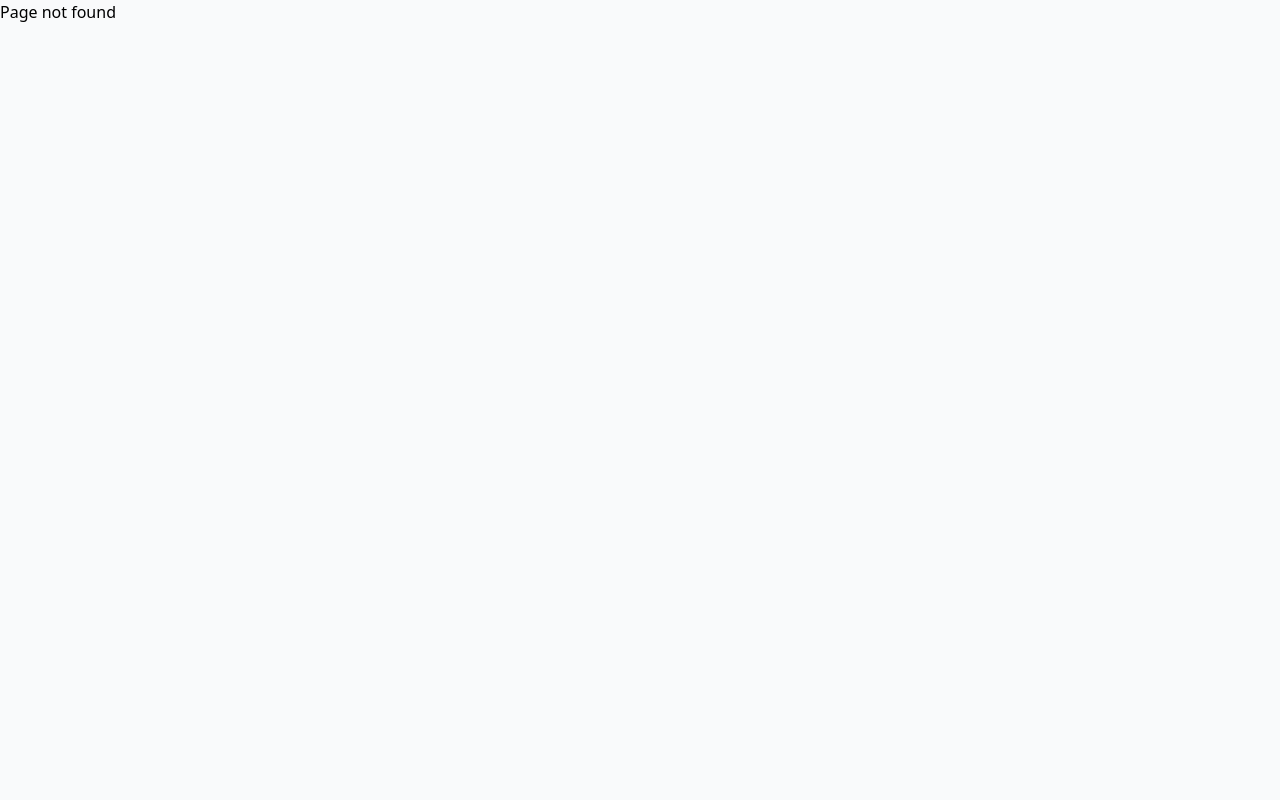
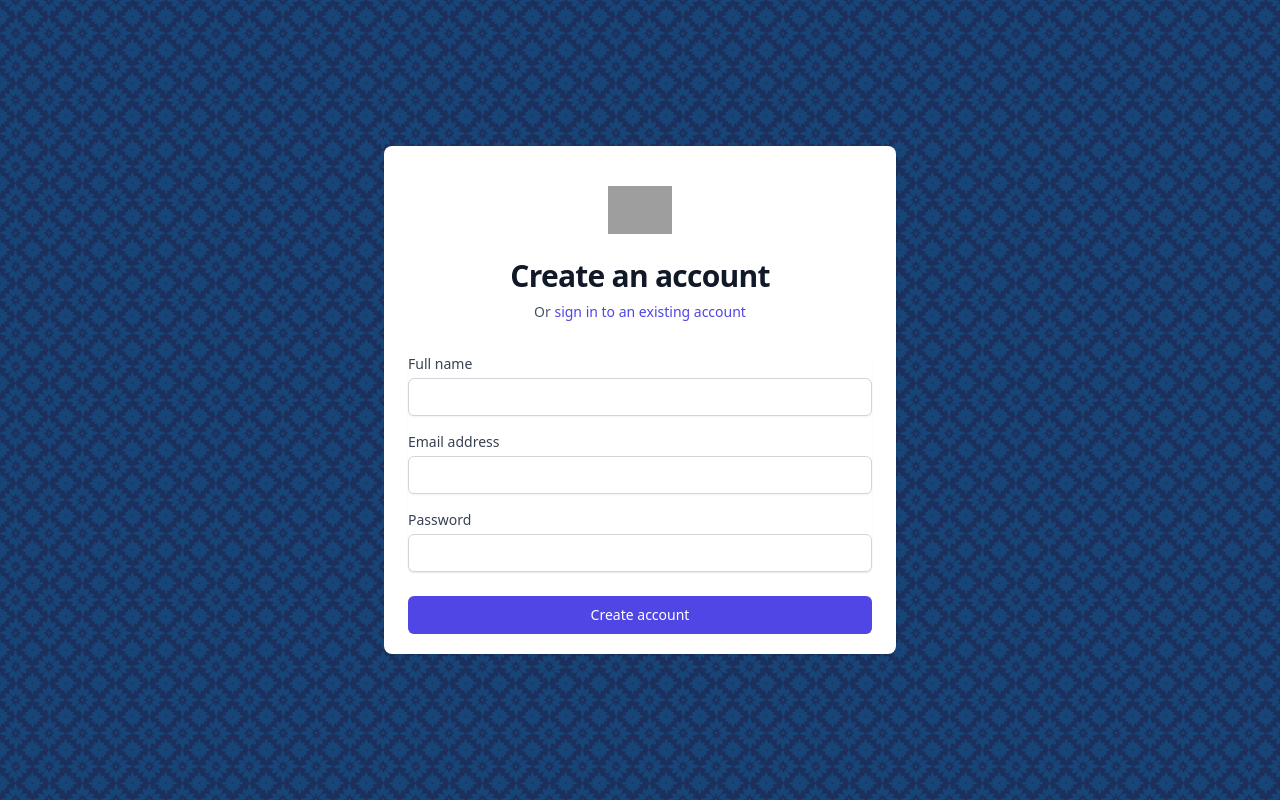
Before and after one commit to tombjerkan/authentication-demo, a React (Create React App) app: page /register in a window 1280 px wide. Before the commit this address had no page. Built offline with nearby package versions, Linux system fonts and the light colour scheme; grey boxes are pictures that could not be loaded.

Commit message:
Implement create account page

```diff
--- a/src/App.tsx
+++ b/src/App.tsx
@@ -1,5 +1,6 @@
 import { BrowserRouter, Navigate, Route, Routes } from "react-router-dom";
 import { AuthProvider } from "./AuthProvider";
+import CreateAccountPage from "./CreateAccountPage";
 import SignInPage from "./SignInPage";
 import UserPage from "./UserPage";
 
@@ -9,6 +10,7 @@ function App() {
       <AuthProvider>
         <Routes>
           <Route path="/login" element={<SignInPage />} />
+          <Route path="/register" element={<CreateAccountPage />} />
           <Route path="/" element={<Navigate to="/user" replace />} />
           <Route path="/user" element={<UserPage />} />
           <Route path="*" element={<h1>Page not found</h1>} />
--- /dev/null
+++ b/src/CreateAccountPage.tsx
@@ -0,0 +1,169 @@
+import clsx from "clsx";
+import { HTMLAttributes, HTMLProps, PropsWithoutRef, useState } from "react";
+import styles from "./App.module.css";
+import { registerMock } from "./backendmock";
+
+type State = "initial" | "in-progress" | "success" | "error";
+
+export default function CreateAccountPage() {
+  const [state, setState] = useState("initial");
+
+  const [fullName, setFullName] = useState("");
+  const [email, setEmail] = useState("");
+  const [password, setPassword] = useState("");
+
+  async function submit() {
+    setState("in-progress");
+    const isSuccess = await registerMock(fullName, email, password);
+    setState(isSuccess ? "success" : "error");
+  }
+
+  return (
+    <div
+      className={`flex min-h-full items-center justify-center py-12 px-4 sm:px-6 lg:px-8 ${styles.backgroundPattern}`}
+    >
+      <div className="w-full max-w-lg space-y-8 overflow-hidden bg-white px-4 py-5 pt-10 shadow sm:rounded-lg sm:px-6">
+        <div>
+          <img
+            className="mx-auto h-12 w-auto"
+            src="https://tailwindui.com/img/logos/mark.svg?color=indigo&shade=600"
+            alt="Your Company"
+          />
+          <h2 className="mt-6 text-center text-3xl font-bold tracking-tight text-gray-900">
+            Create an account
+          </h2>
+          <p className="mt-2 text-center text-sm text-gray-600">
+            Or{" "}
+            <a
+              href="/login"
+              className="font-medium text-indigo-600 hover:text-indigo-500"
+            >
+              sign in to an existing account
+            </a>
+          </p>
+        </div>
+
+        {state === "success" && <p>Success</p>}
+
+        {state !== "success" && (
+          <form
+            className="mt-8 space-y-6"
+            onSubmit={(event) => {
+              event.preventDefault();
+              submit();
+            }}
+          >
+            <div className="rounded-md shadow-sm">
+              <Label htmlFor="full-name">Full name</Label>
+              <Input
+                id="full-name"
+                name="fullName"
+                value={fullName}
+                onChange={(event) => setFullName(event.target.value)}
+                type="text"
+                disabled={state === "in-progress"}
+                required
+                className="mt-1"
+              />
+
+              <Label htmlFor="email-address" className="mt-4">
+                Email address
+              </Label>
+              <Input
+                id="email-address"
+                name="email"
+                value={email}
+                onChange={(event) => setEmail(event.target.value)}
+                type="email"
+                disabled={state === "in-progress"}
+                required
+                className="mt-1"
+              />
+
+              <Label htmlFor="password" className="mt-4">
+                Password
+              </Label>
+              <Input
+                id="password"
+                name="password"
+                value={password}
+                onChange={(event) => setPassword(event.target.value)}
+                type="password"
+                disabled={state === "in-progress"}
+                required
+                className="mt-1"
+              />
+
+              {state === "error" && (
+                <div className="mt-2 text-sm text-red-600">
+                  Could not create an account.
+                </div>
+              )}
+            </div>
+
+            <div>
+              <button
+                type="submit"
+                disabled={state === "in-progress"}
+                className={clsx(
+                  "group relative flex w-full justify-center rounded-md border border-transparent bg-indigo-600 py-2 px-4 text-sm font-medium text-white hover:bg-indigo-700 focus:outline-none focus:ring-2 focus:ring-indigo-500 focus:ring-offset-2",
+                  state === "in-progress" && "opacity-50"
+                )}
+              >
+                {state === "in-progress" && (
+                  <span className="absolute inset-y-0 left-0 flex items-center pl-3">
+                    <LoadingSpinner />
+                  </span>
+                )}
+                {state === "in-progress"
+                  ? "Creating account"
+                  : "Create account"}
+              </button>
+            </div>
+          </form>
+        )}
+      </div>
+    </div>
+  );
+}
+
+const Label = (props: PropsWithoutRef<JSX.IntrinsicElements["label"]>) => (
+  <label
+    {...props}
+    className={clsx("block text-sm font-medium text-gray-700", props.className)}
+  />
+);
+
+const Input = (props: PropsWithoutRef<JSX.IntrinsicElements["input"]>) => (
+  <input
+    {...props}
+    className={clsx(
+      "relative block w-full rounded-md border-gray-300 shadow-sm focus:border-indigo-500 focus:ring-indigo-500 sm:text-sm",
+      props.disabled && "opacity-50",
+      props.className
+    )}
+  />
+);
+
+const LoadingSpinner = () => (
+  <svg
+    className="-ml-1 mr-3 h-5 w-5 animate-spin text-white"
+    xmlns="http://www.w3.org/2000/svg"
+    fill="none"
+    viewBox="0 0 24 24"
+  >
+    <circle
+      className="opacity-25"
+      cx="12"
+      cy="12"
+      r="10"
+      stroke="currentColor"
+      strokeWidth="4"
+    ></circle>
+    <path
+      className="opacity-75"
+      fill="currentColor"
+      d="M4 12a8 8 0 018-8V0C5.373 0 0 5.373 0 12h4zm2 5.291A7.962 7.962 0 014 12H0c0 3.042 1.135 5.824 3 7.938l3-2.647z"
+    ></path>
+  </svg>
+);
--- a/src/backendmock.ts
+++ b/src/backendmock.ts
@@ -4,15 +4,46 @@ export async function loginMock(
 ): Promise<
   { isSuccess: true; email: string; fullName: string } | { isSuccess: false }
 > {
+  const users = readUsersFromStorage();
+  const user = users.find((u) => u.email === email && u.password === password);
+
   return new Promise((resolve) =>
     setTimeout(
       () =>
         resolve(
-          email === "tom@email.com" && password === "pass"
-            ? { isSuccess: true, email: "tom", fullName: "Thomas Bjerkan " }
+          user !== undefined
+            ? { isSuccess: true, email: user.email, fullName: user.fullName }
             : { isSuccess: false }
         ),
       3000
     )
   );
 }
+
+export async function registerMock(
+  fullName: string,
+  email: string,
+  password: string
+): Promise<boolean> {
+  const users = readUsersFromStorage();
+  const isEmailAlreadyRegistered = users.some((u) => u.email === email);
+  const isRegisterSuccessful = !isEmailAlreadyRegistered;
+
+  if (isRegisterSuccessful) {
+    localStorage.setItem(
+      "users",
+      JSON.stringify([...users, { fullName, email, password }])
+    );
+  }
+
+  return new Promise((resolve) =>
+    setTimeout(() => resolve(isRegisterSuccessful), 2000)
+  );
+}
+
+function readUsersFromStorage() {
+  const usersJsonString = localStorage.getItem("users");
+  const users: { email: string; password: string; fullName: string }[] =
+    usersJsonString === null ? [] : JSON.parse(usersJsonString);
+  return users;
+}
```
